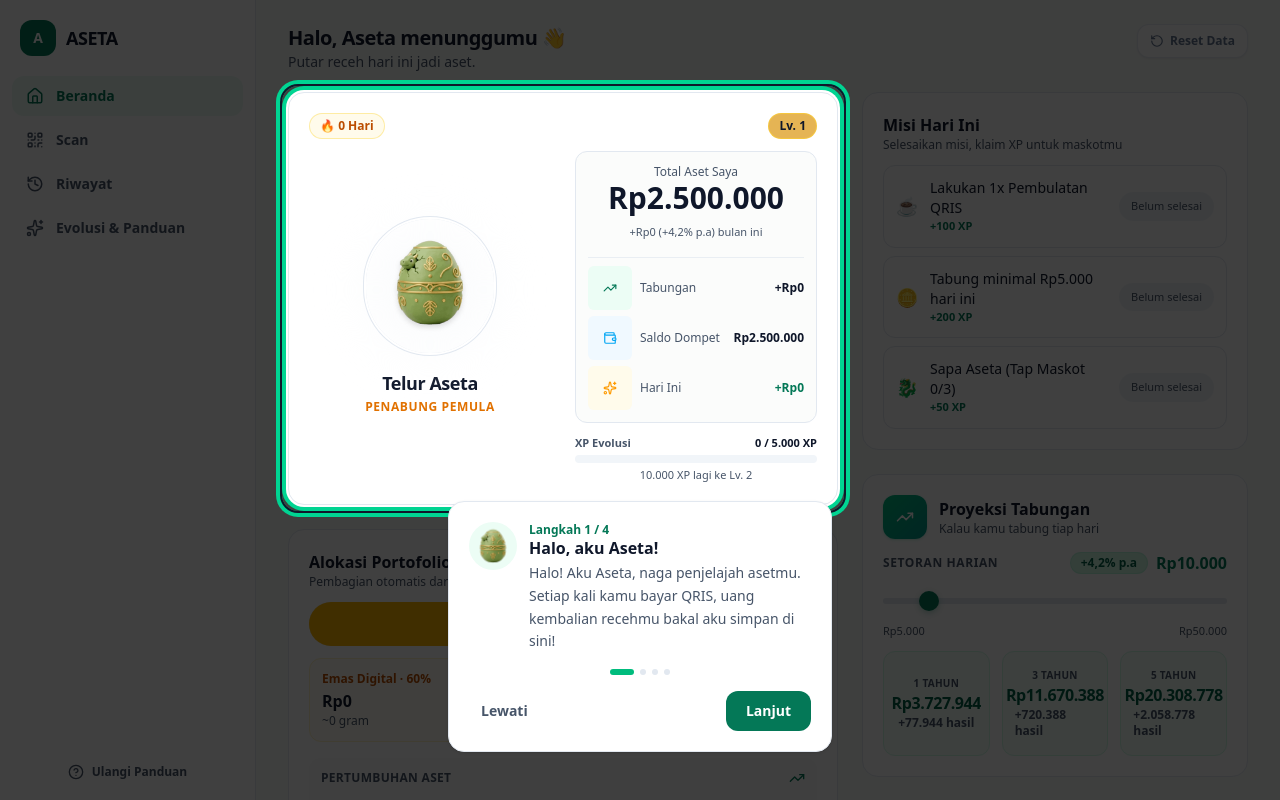
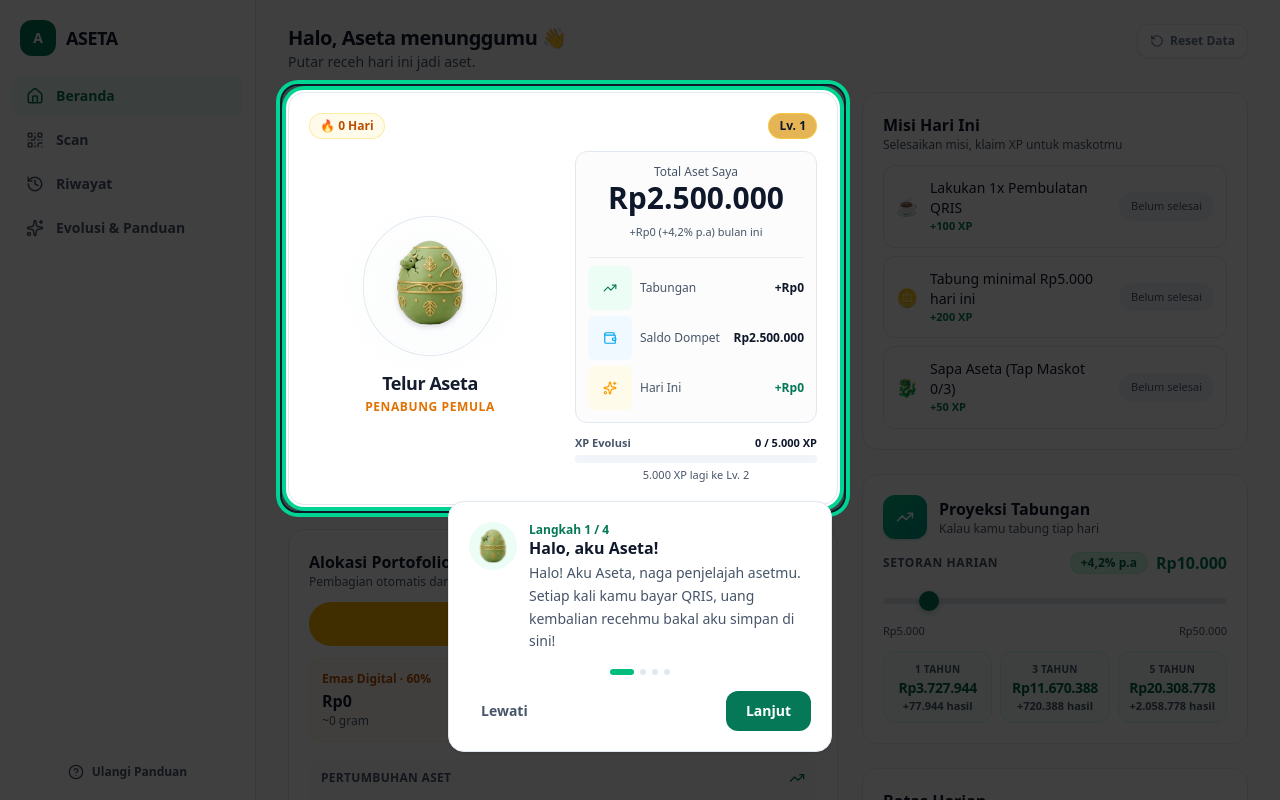
Before and after one commit to NandyAziz/aseta-app, a Next.js app: page /dashboard in a window 1280 px wide. Shown: the top 800 px of the page. Built offline with nearby package versions, Linux system fonts and the light colour scheme.

Commit message:
style(projection): fix text overflow on 5 year savings projection card

```diff
--- a/app/dashboard/page.tsx
+++ b/app/dashboard/page.tsx
@@ -6,7 +6,7 @@ import { motion, AnimatePresence, useMotionValue, useSpring, useTransform } from
 import { CameraOff, HelpCircle, Home, QrCode, History, X, RotateCcw, Sparkles, Search } from "lucide-react";
 import confetti from 'canvas-confetti';
 import jsQR from 'jsqr';
-import { calculateRoundUp, getMascotLevel, getXpProgress, formatRupiah, clampDailyCap, MAX_LEVEL, LEVEL_TARGETS, GREET_TAP_TARGET } from '@/utils/aseta';
+import { calculateRoundUp, getMascotLevel, getXpProgress, formatRupiah, clampDailyCap, MAX_LEVEL, GREET_TAP_TARGET } from '@/utils/aseta';
 import { playTapSound, playCoinSound, playLevelUpSound, playLimitSound } from '@/utils/sound';
 import { parseQrPayload } from '@/utils/qris';
 import type { MascotExpression } from '@/utils/aseta';
@@ -912,11 +912,18 @@ export default function AsetaApp() {
   const xpLabel = mascot.level >= MAX_LEVEL
     ? 'Level Maksimal 🏆'
     : `${xp.current.toLocaleString('id-ID')} / ${xp.next.toLocaleString('id-ID')} XP`;
+  // Sisa XP untuk naik ke level berikutnya. Diturunkan dari `xp` (sumber
+  // tunggal yang sama dengan label & bar), BUKAN mengindeks ulang
+  // LEVEL_TARGETS: `LEVEL_TARGETS[level-1]` adalah target untuk menyelesaikan
+  // level SEKARANG (= 5.000 saat Lv 1), sedangkan `LEVEL_TARGETS[level]`
+  // adalah target level BERIKUTNYA (= 10.000) — memakai indeks yang salah
+  // membuat label "0 / 5.000 XP" bertentangan dengan hint "10.000 XP lagi".
+  const xpRemaining = Math.max(0, xp.next - xp.current);
   // Rank sudah tampil di bawah ilustrasi maskot, jadi baris petunjuk XP
   // menampilkan target level BERIKUTNYA — bukan mengulang rank yang sama.
   const xpHint = mascot.level >= MAX_LEVEL
     ? 'Aseta telah mencapai evolusi terakhir'
-    : `${LEVEL_TARGETS[mascot.level].toLocaleString('id-ID')} XP lagi ke Lv. ${mascot.level + 1}`;
+    : `${xpRemaining.toLocaleString('id-ID')} XP lagi ke Lv. ${mascot.level + 1}`;
   const aura = mascotAura(mascot.level);
 
   // --- Breakdown "Total Aset": Tabungan (portofolio) + Saldo Dompet + imbal hasil bulan ini ---
@@ -1014,7 +1021,7 @@ export default function AsetaApp() {
           (4 dari 12 kolom), sementara Alokasi + Proyeksi memakai 2 dari 3
           kolom visual (8 dari 12 kolom). */}
       {activeTab === 'home' && (
-      <main className="mx-auto flex w-full max-w-6xl flex-1 flex-col px-4 pb-28 pt-6 sm:px-6 md:pb-10 lg:px-8">
+      <main className="mx-auto flex w-full max-w-5xl flex-1 flex-col px-4 pb-28 pt-6 sm:px-6 md:pb-10 lg:px-8">
         {/* --- Kepala dashboard: salam + utilitas (Reset Data dipindah ke
             sini dari bar bawah agar tidak lagi terbaca sebagai tombol
             giants yang "terlempar" sendirian di dasar halaman). --- */}
--- /dev/null
+++ b/app/manifest.ts
@@ -0,0 +1,33 @@
+import type { MetadataRoute } from "next";
+
+/**
+ * Web App Manifest — memberi tahu browser bahwa ASETA bisa dipasang sebagai
+ * aplikasi (PWA) lewat menu "Install app" di Chrome/Edge Android.
+ *
+ * File konvensi metadata: otomatis diekspos sebagai `/manifest.webmanifest`.
+ * `start_url` mengarah ke Beranda karena landing `/` hanya berisi halaman
+ * promosi, sedangkan aplikasi yang sudah terpasang harus langsung masuk ke
+ * experience utama.
+ *
+ * Catatan: ikon memakai `/favicon.ico`, yang bersumber dari `app/favicon.ico`
+ * (file konvensi metadata Next otomatis disajikan di root path) — bukan
+ * `public/favicon.ico` yang memang tidak ada di repo ini.
+ */
+export default function manifest(): MetadataRoute.Manifest {
+  return {
+    name: "ASETA — Naga Penjelajah Asetmu",
+    short_name: "ASETA",
+    description: "Aplikasi finansial dan investasi terkelola berbasis gamifikasi.",
+    start_url: "/dashboard",
+    display: "standalone",
+    background_color: "#ffffff",
+    theme_color: "#059669",
+    icons: [
+      {
+        src: "/favicon.ico",
+        sizes: "any",
+        type: "image/x-icon",
+      },
+    ],
+  };
+}
--- a/components/dashboard/SavingsProjection.tsx
+++ b/components/dashboard/SavingsProjection.tsx
@@ -113,20 +113,35 @@ export default function SavingsProjection({
         <span>Rp{PROJECTION_MAX.toLocaleString('id-ID')}</span>
       </div>
 
-      <ul className="mt-3 grid grid-cols-1 gap-2 sm:grid-cols-2 lg:grid-cols-3 sm:gap-3">
+      {/* Grid 1/2/3 kolom: kartu ini pernah berada di sidebar-feed Beranda
+          (`lg:col-span-5`, kolom sempit) DAN di tab "Proyeksi" AnalyticsTabs,
+          jadi padding/gap sengaja rapat agar nominal panjang tetap muat. */}
+      <ul className="mt-3 grid grid-cols-1 gap-2 sm:grid-cols-2 lg:grid-cols-3">
         {PROJECTION_HORIZONS.map(years => {
           const total = projectSavings(daily, years);
           const gain = Math.max(0, total - projectContribution(daily, years));
           return (
             <li
               key={years}
-              className="flex min-w-0 flex-col items-center justify-center overflow-hidden rounded-xl border border-emerald-100 bg-emerald-50/60 px-3 py-3 sm:px-3 sm:py-4 card-elevate transition-all duration-200"
+              className="flex min-w-0 flex-col items-center justify-center rounded-xl border border-emerald-100 bg-emerald-50/60 px-2 py-2.5 card-elevate transition-all duration-200"
             >
               <p className="text-[10px] font-bold uppercase tracking-wide text-muted">{years} Tahun</p>
-              <p className="mt-0.5 text-[11px] font-extrabold tracking-tight tabular-nums text-emerald-800 leading-tight sm:text-sm lg:text-base min-w-0 break-words overflow-hidden text-ellipsis">
+              {/* Nominal terburuk = "Rp101.543.888" (13 karakter) saat setoran
+                  maksimum & horizon 5 tahun. `tabular-nums` menjaga lebar
+                  digit tetap, `break-words` menjadi jaring pengaman: bila
+                  kolom benar-benar sempit (Lv tablet), angka membungkus ke
+                  dua baris alih-alih terpotong.
+
+                  Catatan: `text-ellipsis` TIDAK dipakai di sini — ellipsis
+                  hanya bekerja bila `white-space: nowrap`, sedangkan baris ini
+                  sengaja boleh membungkus. */}
+              <p className="mt-0.5 min-w-0 break-words text-[13px] font-extrabold leading-tight tracking-tight tabular-nums text-emerald-800 sm:text-[14px]">
                 Rp{total.toLocaleString('id-ID')}
               </p>
-              <p className="mt-0.5 text-[10px] font-semibold tabular-nums text-muted sm:text-xs">
+              {/* Baris "hasil" justru lebih panjang dari nominal (17 karakter,
+                  mis. "+10.293.888 hasil"), jadi tipografinya satu tingkat
+                  lebih kecil dari nominal. */}
+              <p className="mt-0.5 break-words text-[10px] font-semibold leading-tight tabular-nums text-muted sm:text-[11px]">
                 +{gain.toLocaleString('id-ID')} hasil
               </p>
             </li>
```
